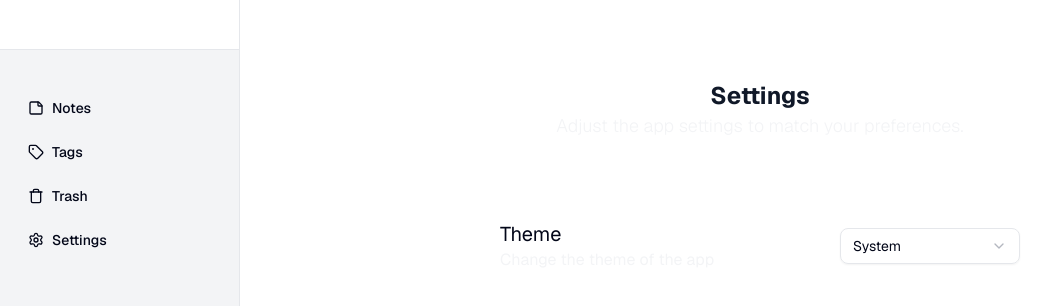
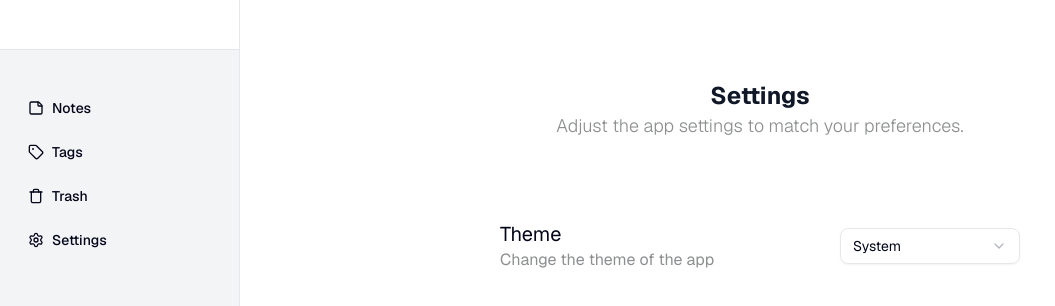
Before and after one commit to crstelli/inka, a Next.js app: page /settings in a window 1280 px wide. Shown: the top 306 px of the page, without its empty margins (0-1055 px from the left). Built offline with nearby package versions, Linux system fonts and the light colour scheme.

Commit message:
Customized colors for light theme.

```diff
--- a/app/globals.css
+++ b/app/globals.css
@@ -53,7 +53,7 @@
   --popover-foreground: oklch(0.13 0.028 261.692);
   --primary: oklch(0.21 0.034 264.665);
   --primary-foreground: #e9e9ea;
-  --secondary: oklch(0.967 0.003 264.542);
+  --secondary: #8c8e8f;
   --secondary-foreground: oklch(0.21 0.034 264.665);
   --muted: oklch(0.967 0.003 264.542);
   --muted-foreground: oklch(0.551 0.027 264.364);
--- a/components/ui/select.tsx
+++ b/components/ui/select.tsx
@@ -31,7 +31,7 @@
       data-slot="select-trigger"
       data-size={size}
       className={cn(
-        "border-input data-[placeholder]:text-muted-foreground [&_svg:not([class*='text-'])]:text-muted-foreground focus-visible:border-ring focus-visible:ring-ring/50 aria-invalid:ring-destructive/20 dark:aria-invalid:ring-destructive/40 aria-invalid:border-destructive dark:bg-input/30 dark:hover:bg-input/50 flex w-fit items-center justify-between gap-2 rounded-md border bg-transparent px-3 py-2 text-sm whitespace-nowrap shadow-xs transition-[color,box-shadow] outline-none focus-visible:ring-[3px] disabled:cursor-not-allowed disabled:opacity-50 data-[size=default]:h-9 data-[size=sm]:h-8 *:data-[slot=select-value]:line-clamp-1 *:data-[slot=select-value]:flex *:data-[slot=select-value]:items-center *:data-[slot=select-value]:gap-2 [&_svg]:pointer-events-none [&_svg]:shrink-0 [&_svg:not([class*='size-'])]:size-4",
+        "border-input data-[placeholder]:text-muted-foreground [&_svg:not([class*='text-'])]:text-muted-foreground focus-visible:border-ring focus-visible:ring-ring/50 aria-invalid:ring-destructive/20 dark:aria-invalid:ring-destructive/40 aria-invalid:border-destructive dark:bg-input/30 dark:hover:bg-input/30 flex w-fit items-center justify-between gap-2 rounded-md border bg-transparent px-3 py-2 text-sm whitespace-nowrap shadow-xs transition-[color,box-shadow] outline-none focus-visible:ring-[3px] disabled:cursor-not-allowed disabled:opacity-50 data-[size=default]:h-9 data-[size=sm]:h-8 *:data-[slot=select-value]:line-clamp-1 *:data-[slot=select-value]:flex *:data-[slot=select-value]:items-center *:data-[slot=select-value]:gap-2 [&_svg]:pointer-events-none [&_svg]:shrink-0 [&_svg:not([class*='size-'])]:size-4",
         className
       )}
       {...props}
```
